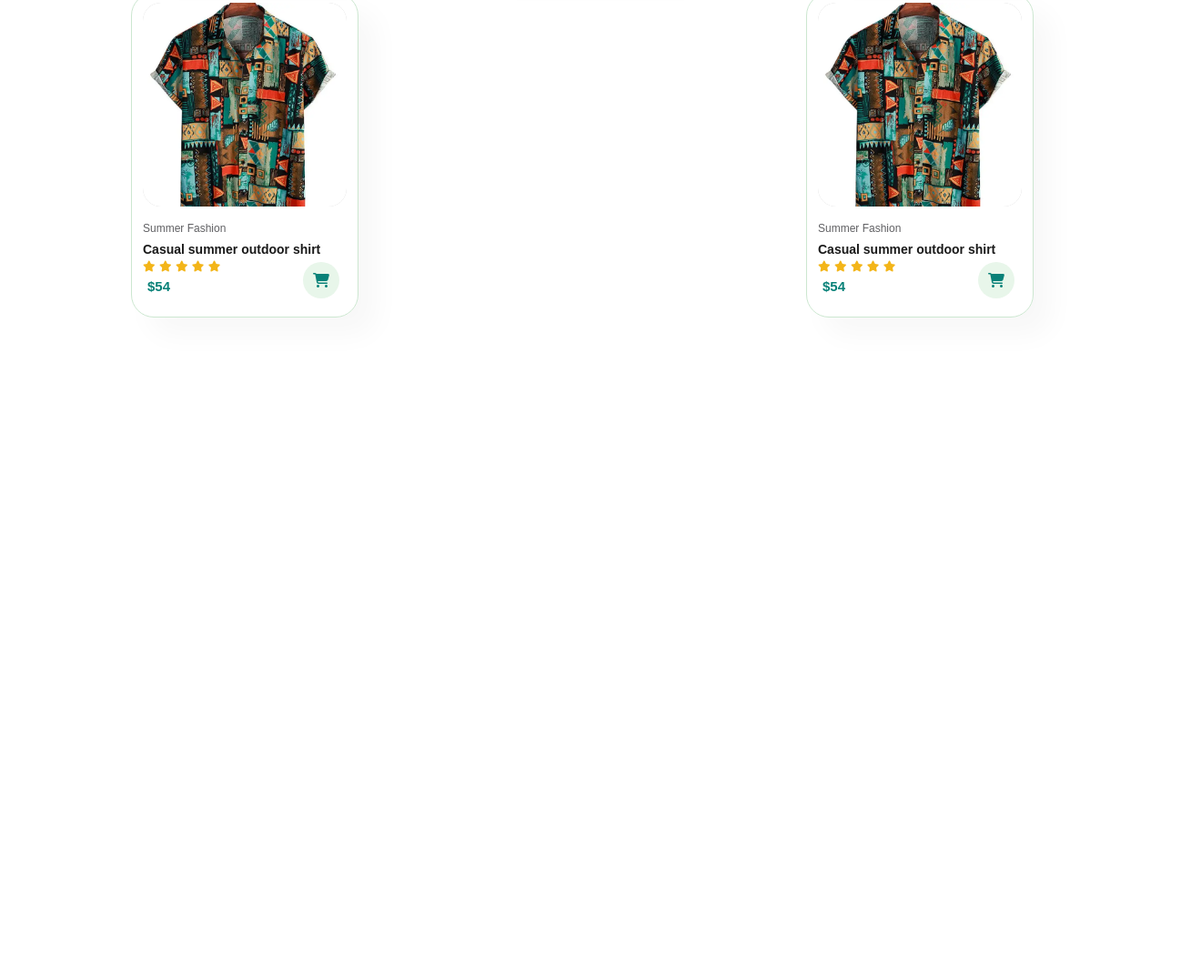
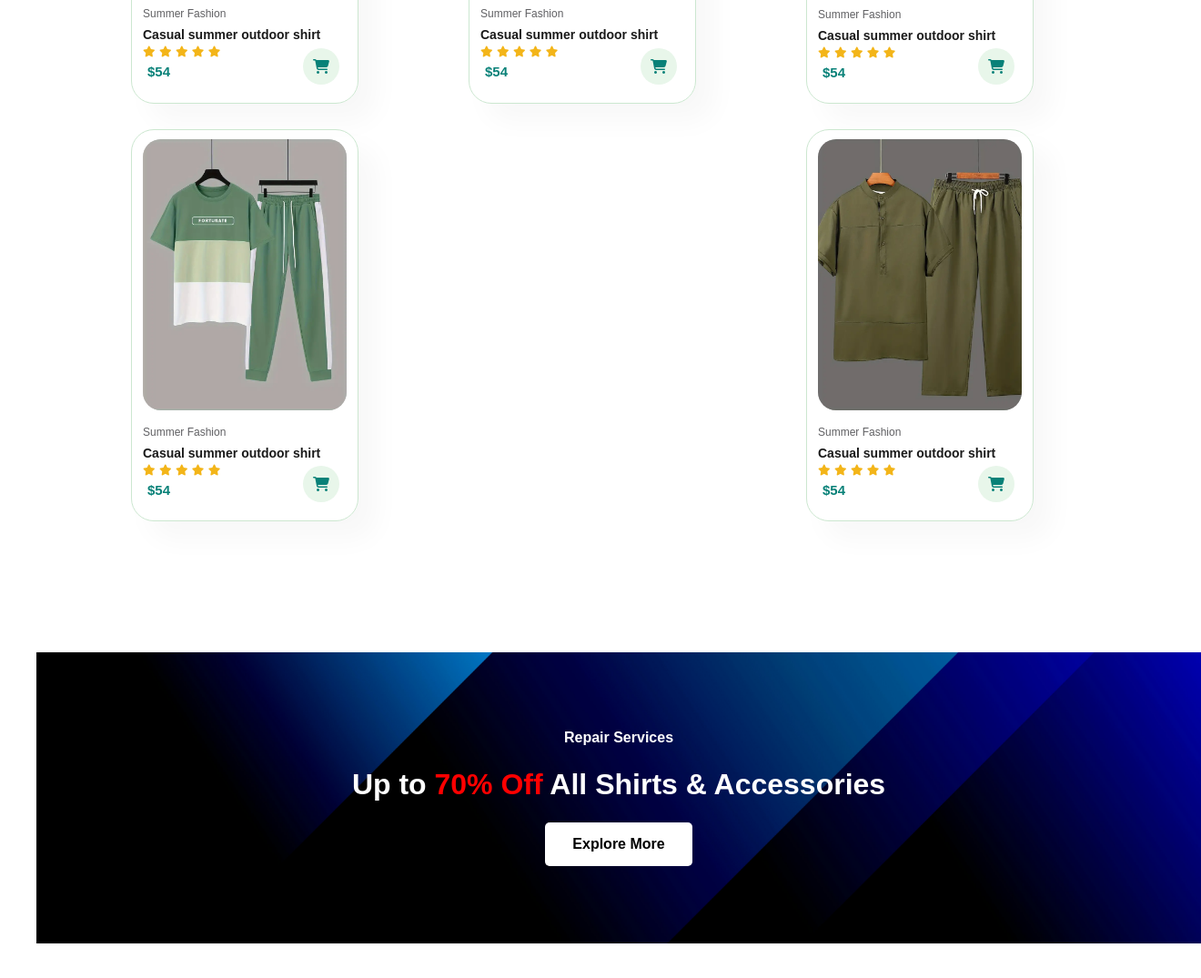
Before and after one commit to titsaa/cara-store, a plain HTML site: page index.html in a window 1280 px wide. Shown: the part 2220-3295 px from the top of the page at 91% size, 1320 px wide, since content can reach past the window. Before the commit the page ends 2673 px from the top, so only its background shows below. Drawn offline with Linux system fonts and the light colour scheme.

Commit message:
added first banner section

```diff
--- a/index.html
+++ b/index.html
@@ -78,7 +78,7 @@
         <p>Summer Collection. New Norden Design</p>
         <div class="pro-container">
             <div class="pro">
-                <img src="img/products/f1.jpeg" alt="">
+                <img src="img/products/f1.jpg" alt="">
                 <div class="des">
                     <span>Summer Fashion</span>
                     <h5>Casual summer outdoor shirt</h5>
@@ -94,7 +94,7 @@
                 <a href="#"><i class="fas fa-shopping-cart cart"></i></a>
             </div>
             <div class="pro">
-                <img src="img/products/f1.jpeg" alt="">
+                <img src="img/products/f2.jpg" alt="">
                 <div class="des">
                     <span>Summer Fashion</span>
                     <h5>Casual summer outdoor shirt</h5>
@@ -110,7 +110,7 @@
                 <a href="#"><i class="fas fa-shopping-cart cart"></i></a>
             </div>
             <div class="pro">
-                <img src="img/products/f1.jpeg" alt="">
+                <img src="img/products/f3.jpg" alt="">
                 <div class="des">
                     <span>Summer Fashion</span>
                     <h5>Casual summer outdoor shirt</h5>
@@ -126,7 +126,7 @@
                 <a href="#"><i class="fas fa-shopping-cart cart"></i></a>
             </div>
             <div class="pro">
-                <img src="img/products/f1.jpeg" alt="">
+                <img src="img/products/f4.jpg" alt="">
                 <div class="des">
                     <span>Summer Fashion</span>
                     <h5>Casual summer outdoor shirt</h5>
@@ -142,7 +142,7 @@
                 <a href="#"><i class="fas fa-shopping-cart cart"></i></a>
             </div>
             <div class="pro">
-                <img src="img/products/f1.jpeg" alt="">
+                <img src="img/products/f5.jpg" alt="">
                 <div class="des">
                     <span>Summer Fashion</span>
                     <h5>Casual summer outdoor shirt</h5>
@@ -158,7 +158,7 @@
                 <a href="#"><i class="fas fa-shopping-cart cart"></i></a>
             </div>
             <div class="pro">
-                <img src="img/products/f1.jpeg" alt="">
+                <img src="img/products/f6.jpg" alt="">
                 <div class="des">
                     <span>Summer Fashion</span>
                     <h5>Casual summer outdoor shirt</h5>
@@ -174,7 +174,7 @@
                 <a href="#"><i class="fas fa-shopping-cart cart"></i></a>
             </div>
             <div class="pro">
-                <img src="img/products/f1.jpeg" alt="">
+                <img src="img/products/f7.jpg" alt="">
                 <div class="des">
                     <span>Summer Fashion</span>
                     <h5>Casual summer outdoor shirt</h5>
@@ -190,7 +190,7 @@
                 <a href="#"><i class="fas fa-shopping-cart cart"></i></a>
             </div>
             <div class="pro">
-                <img src="img/products/f1.jpeg" alt="">
+                <img src="img/products/f8.jpg" alt="">
                 <div class="des">
                     <span>Summer Fashion</span>
                     <h5>Casual summer outdoor shirt</h5>
@@ -208,6 +208,13 @@
         </div>
      </section>
 
+     <!-- BANNER SECTION -->
+      <section id="banner" class="section-m1">
+        <h4>Repair Services</h4>
+        <h2>Up to <span>70% Off</span> All Shirts & Accessories</h2>
+        <button class="normal">Explore More</button>
+      </section>
+
     <script src="script.js"></script>
 </body>
 </html>
--- a/style.css
+++ b/style.css
@@ -42,6 +42,19 @@ p {
 
 .section-m1 {
     margin: 40px;
+}
+
+button.normal {
+    font-size: 1rem;
+    font-weight: 600;
+    padding: 15px 30px;
+    color: #000;
+    background-color: #fff;
+    border-radius: 5px;
+    cursor: pointer;
+    outline: none;
+    border: none;
+    transition: .2s ease;
 }
 
 body {
@@ -274,3 +287,40 @@ body {
     right: 20px;
     bottom: 20px;
  }
+
+ /* BANNER SECTION */
+
+ #banner {
+    display: flex;
+    flex-direction: column;
+    align-items: center;
+    justify-content: center;
+    text-align: center;
+    background-image: url("img/banner/b2.jpg");
+    width: 100%;
+    height: 40vh;
+    background-size: cover;
+    background-position: center;
+
+ }
+
+ #banner h4 {
+    color: #fff;
+    font-size: 1rem;
+ }
+
+ #banner h2 {
+    color: #fff;
+    font-size: 2rem;
+    padding: 10px 0;
+ }
+
+
+ #banner h2 span {
+    color: red;
+ }
+
+ #banner button:hover {
+    background: #088178;
+    color: #fff;
+ }
```
Also changed, not shown: img/banner/b2.jpg (added), img/products/f1.jpeg (deleted), img/products/f1.jpg (added), img/products/f3.jpg, img/products/f6.jpg (added), img/products/f7.jpg (added), img/products/f8.jpg (added).
